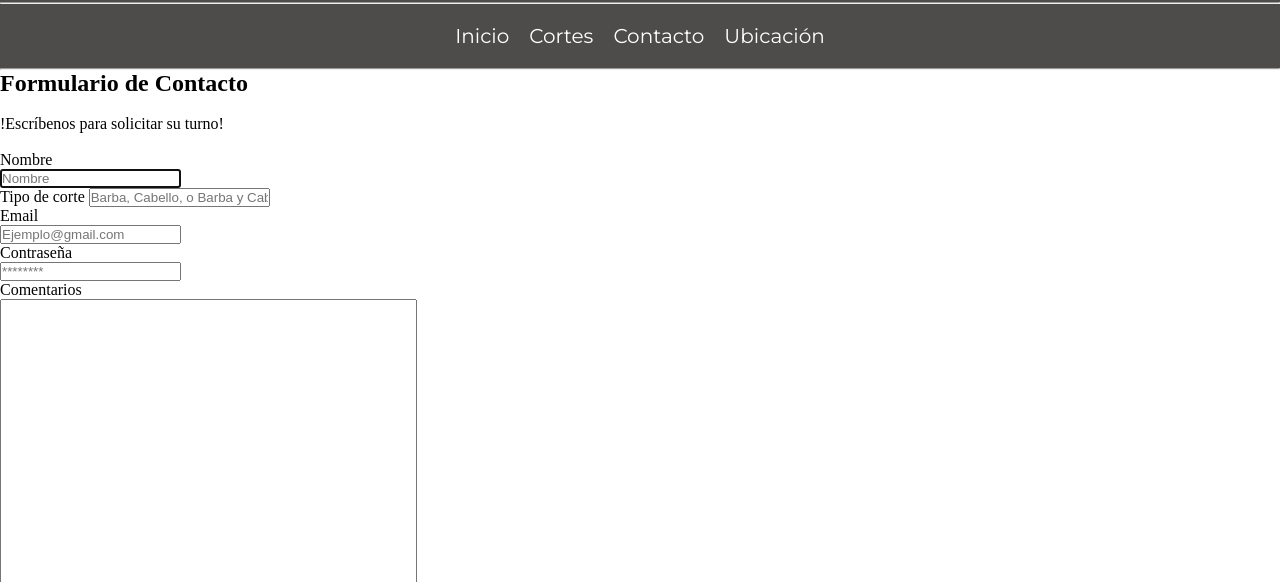
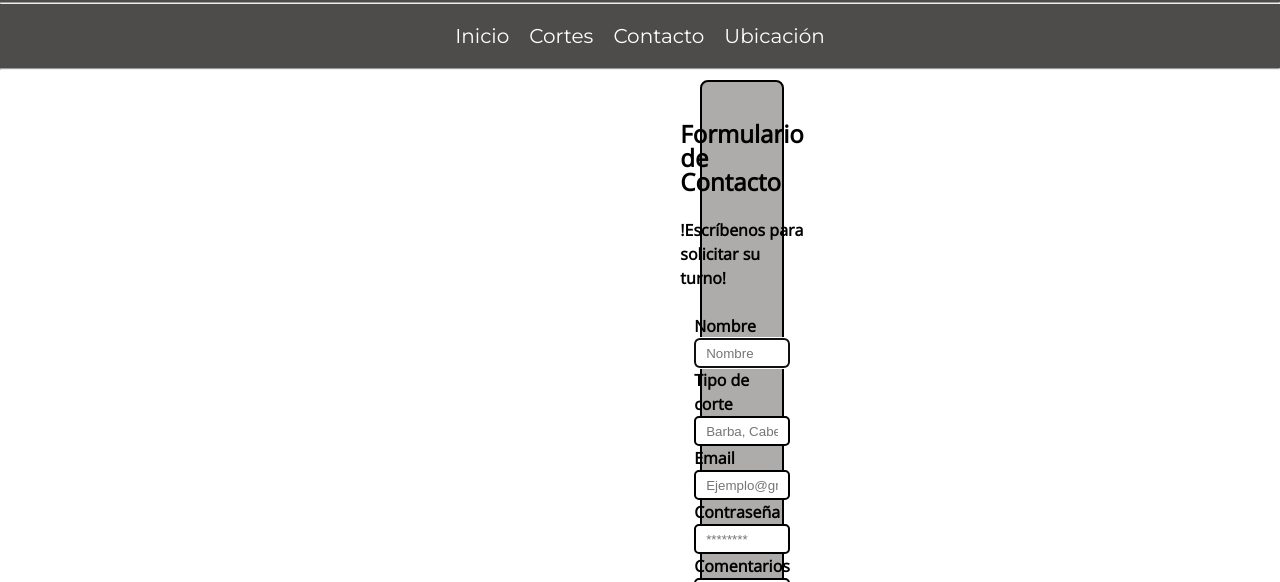
Before and after one commit to AdrielDavid/Digitalers-Proyecto, a plain HTML site: page pages/contacto.html in a window 1280 px wide. Shown: the part 218-800 px from the top of the page. Drawn offline with nearby package versions, Linux system fonts and the light colour scheme.

Commit message:
css contacto agregado

```diff
--- a/css/style.css
+++ b/css/style.css
@@ -136,3 +136,47 @@ a:hover{
 .precio{
     font-weight: bold;
 }
+
+/* css contacto */
+
+.contenedor{
+    background-color: #4b494674;
+    display: flex;
+    flex-direction: column;
+    align-items: center;
+    text-align: left;
+    border: 2px solid black;
+    border-radius: 8px;
+    margin-left: 700px;
+    margin-right: 700px;
+    margin-top: 10px;
+    margin-bottom: 10px;
+    padding: 40px;
+    line-height: 1.5em;
+    font-family: 'Open Sans', sans-serif;
+    font-weight: bold;
+
+}
+
+.titulo{
+    display: flex;
+    font-weight: bold;
+    flex-direction: column;
+    margin-right: 0 auto;
+}
+
+.form1{
+    width: 100%;
+    height: 30px;
+    border: 2px solid black;
+    border-radius: 5px;
+    padding: 10px;
+}
+
+.comentarios{
+    width: 100%;
+    height: 100px;
+    border: 2px solid black;
+    border-radius: 5px;
+    padding: 10px;
+}
```
